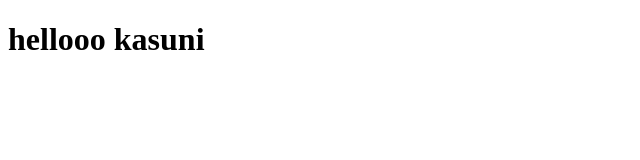
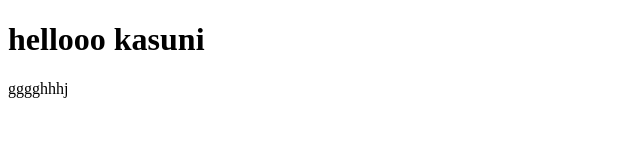
Before and after one commit to kasuniAdikari/test-2, a plain HTML site: page index.html in a window 1280 px wide. Shown: the full height of the page, 0-640 px from the left. Drawn offline with Linux system fonts and the light colour scheme.

Commit message:
adding para

```diff
--- a/index.html
+++ b/index.html
@@ -7,5 +7,6 @@
 </head>
 <body>
   <h1>hellooo kasuni</h1>
+  <p>gggghhhj</p>
 </body>
 </html>
```
